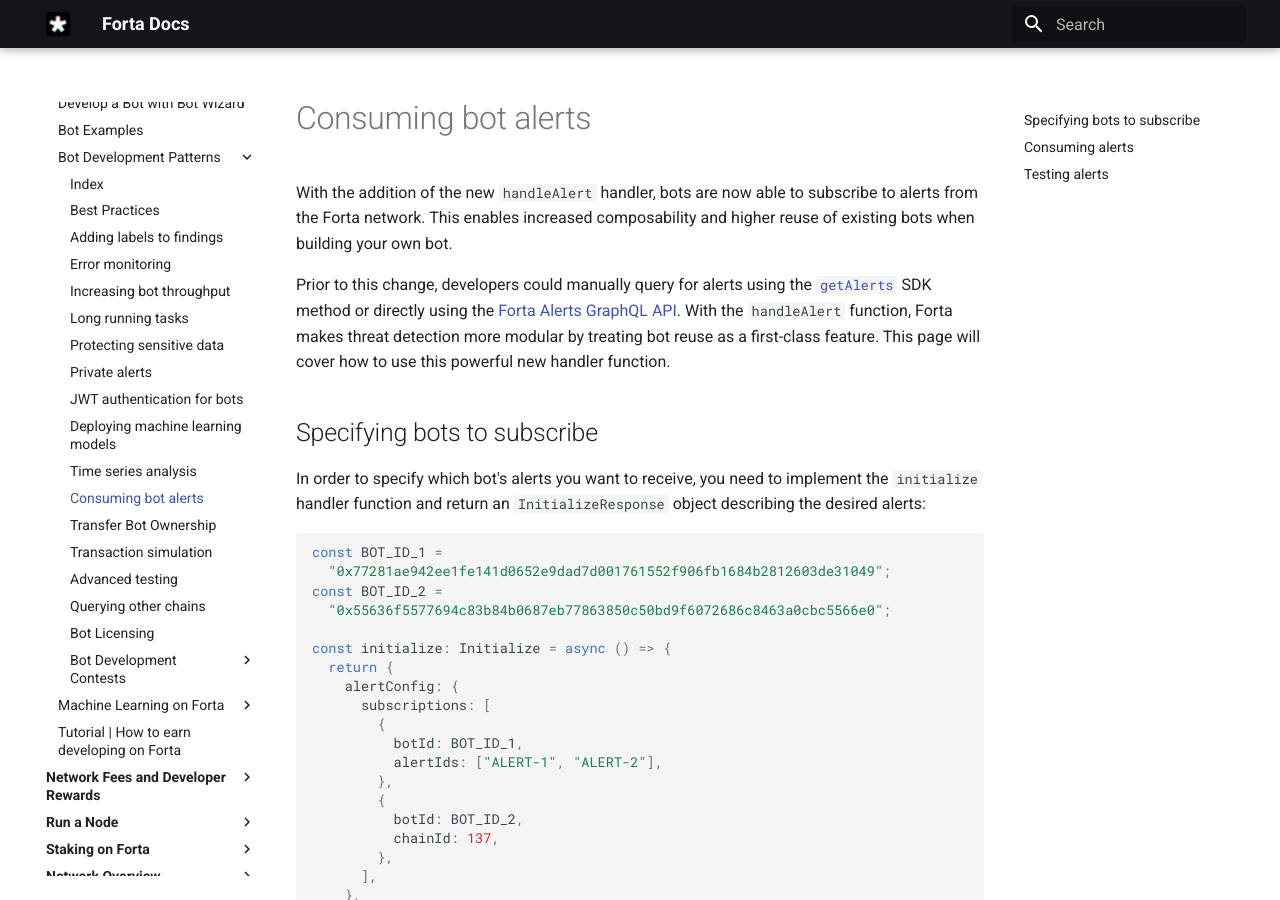
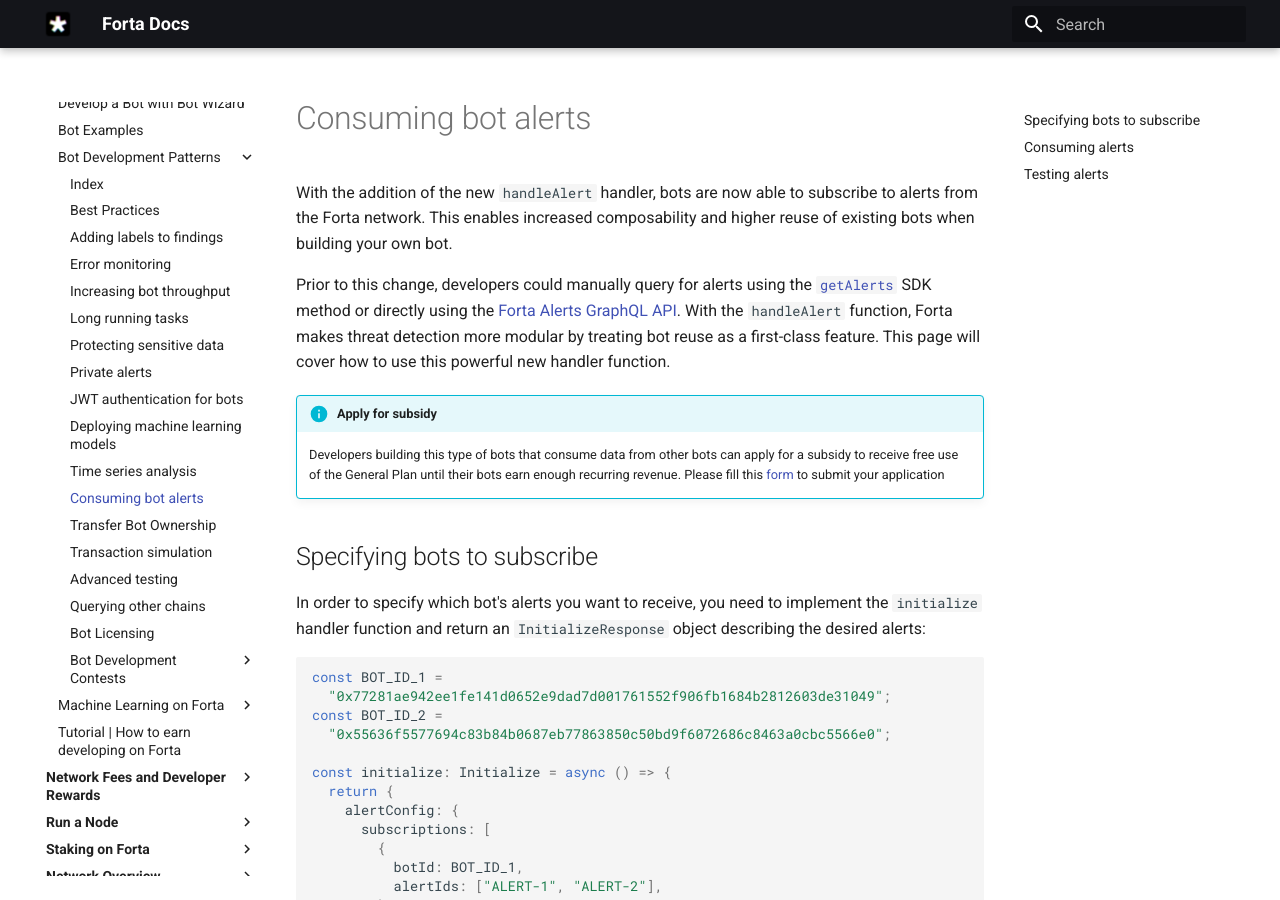
Before and after one commit to forta-network/docs, an MkDocs documentation site: the page built from docs/handle-alert.md, in a window 1280 px wide and 900 px high. Built offline with MkDocs 1.6.1 and Material for MkDocs 9.7.7, drawn with Linux system fonts in a browser that asks for light colours.

Commit message:
Changed handle_alert info

```diff
--- a/docs/handle-alert.md
+++ b/docs/handle-alert.md
@@ -3,6 +3,9 @@
 With the addition of the new `handleAlert` handler, bots are now able to subscribe to alerts from the Forta network. This enables increased composability and higher reuse of existing bots when building your own bot.
 
 Prior to this change, developers could manually query for alerts using the [`getAlerts`](sdk.md#getalerts) SDK method or directly using the [Forta Alerts GraphQL API](api.md). With the `handleAlert` function, Forta makes threat detection more modular by treating bot reuse as a first-class feature. This page will cover how to use this powerful new handler function.
+
+!!! info "Apply for subsidy"
+    Developers building this type of bots that consume data from other bots can apply for a subsidy to receive free use of the General Plan until their bots earn enough recurring revenue. Please fill this [form](https://docs.google.com/forms/d/e/1FAIpQLSfZUMvSVCThWx78rCw2Xibvgigwk_-THnkBWjPT8u08JZVsNg/viewform) to submit your application
 
 ## Specifying bots to subscribe
 
```
